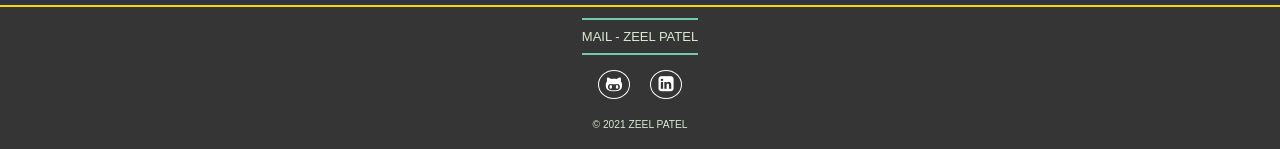
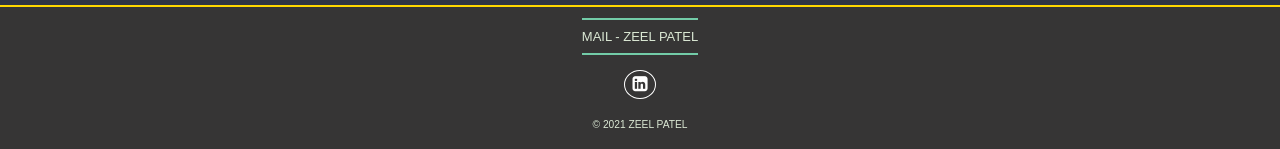
Before and after one commit to Mr-Zeel/Portfolio, a plain HTML site: page index.html in a window 1280 px wide. Shown: the part 2825-2974 px from the top of the page. Drawn offline with Linux system fonts and the light colour scheme.

Commit message:
Update index.html

```diff
--- a/index.html
+++ b/index.html
@@ -142,8 +142,7 @@
 				<a href="mailto:mail.zeelpatel@gmail.com" title="Email me" rel="me" >Mail - Zeel Patel</a>
 			</div>
 			<ul class="socials">
-			    <li><a href="https://github.com/Mr-Zeel"><i class="fa fa-github-alt"></i></i></a></li>
-			    <li><a href="https://www.linkedin.com/in/zeelpatel9934/"><i class="fa fa-linkedin-square"></i></a></li>
+			    <li><a href="https://www.linkedin.com/in/zeelpatel-cet\"><i class="fa fa-linkedin-square"></i></a></li>
 			</ul>
 
 			<div class="info">
```
